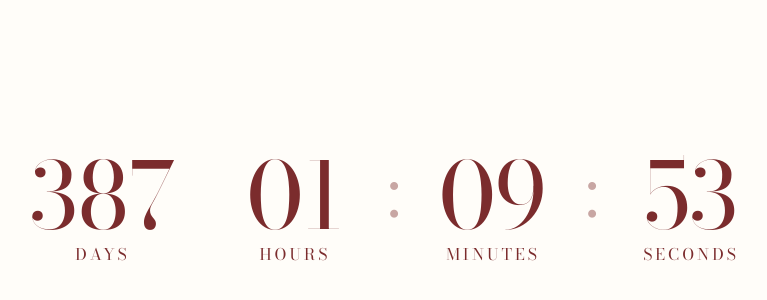
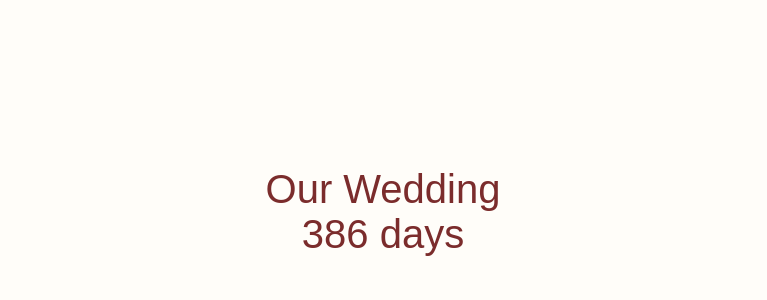
Before and after one commit to delvillr/weddingcountdown, a plain HTML site: page index.html in a window 1280 px wide. Shown: the part 188-488 px from the top of the page, without its empty margins (257-1024 px from the left). Drawn offline with nearby package versions, Linux system fonts and the light colour scheme.

Commit message:
Refactor HTML structure and countdown script

```diff
--- a/index.html
+++ b/index.html
@@ -1,196 +1,49 @@
 <!DOCTYPE html>
-<html lang="en">
+<html>
 <head>
-<meta charset="UTF-8">
   <meta name="viewport" content="width=device-width, initial-scale=1.0">
-
-<link rel="preconnect" href="https://fonts.googleapis.com">
-<link rel="preconnect" href="https://fonts.gstatic.com" crossorigin>
-
-<link href="https://fonts.googleapis.com/css2?family=Bodoni+Moda:wght@400&display=swap" rel="stylesheet">
-
   <style>
-
-*{
-    margin:0;
-    padding:0;
-    box-sizing:border-box;
+    body {
+      margin: 0;
+      height: 100vh;
+      display: flex;
+      justify-content: center;
+      align-items: center;
+      background: #fffdf9;
+      font-family: Arial, sans-serif;
+      color: #7b2c2c;
     }
 
-html,body{
-    width:100%;
-    height:100%;
+    .countdown {
+      text-align: center;
+      font-size: 40px;
+      font-weight: 300;
     }
-
-body{
-
-    background:#fffdf9;
-
-    display:flex;
-
-    justify-content:center;
-
-    align-items:center;
-
-    font-family:"Bodoni Moda", serif;
-
-}
-
-.countdown{
-
-    display:flex;
-
-    align-items:flex-start;
-
-    justify-content:center;
-
-}
-
-.unit{
-
-    width:165px;
-
-    text-align:center;
-
-}
-
-.days{
-
-    width:220px;
-
-}
-
-.number{
-
-    color:#7b2c2d;
-
-    font-size:92px;
-
-    line-height:.82;
-
-    font-weight:400;
-
-    font-variant-numeric: lining-nums;
-
-}
-
-.label{
-
-    margin-top:8px;
-
-    color:#7b2c2d;
-
-    font-size:16px;
-
-    letter-spacing:3px;
-
-    text-transform:uppercase;
-
-}
-
-.separator{
-
-    color:#c8a6a3;
-
-    font-size:66px;
-
-    line-height:1;
-
-    margin:2px 10px 0;
-
-}
-
-@media(max-width:900px){
-
-.countdown{
-
-    transform:scale(.72);
-
-}
-
-}
-
-@media(max-width:600px){
-
-.countdown{
-
-    transform:scale(.50);
-
-}
-
-}
-
   </style>
-
 </head>
 
 <body>
-
   <div class="countdown">
-
-    <div class="unit days">
-        <div class="number" id="days">000</div>
-        <div class="label">Days</div>
-    </div>
-
-    <div class="unit">
-        <div class="number" id="hours">00</div>
-        <div class="label">Hours</div>
-    </div>
-
-    <div class="separator">:</div>
-
-    <div class="unit">
-        <div class="number" id="minutes">00</div>
-        <div class="label">Minutes</div>
-    </div>
-
-    <div class="separator">:</div>
-
-    <div class="unit">
-        <div class="number" id="seconds">00</div>
-        <div class="label">Seconds</div>
-    </div>
-
+    Our Wedding<br>
+    <span id="timer"></span>
   </div>
 
   <script>
+    const weddingDate = new Date("July 24, 2027 00:00:00").getTime();
 
-const targetDate = new Date("2027-07-24T16:00:00");
+    const x = setInterval(function () {
+      const now = new Date().getTime();
+      const distance = weddingDate - now;
 
-function updateCountdown(){
+      const days = Math.floor(distance / (1000 * 60 * 60 * 24));
 
-    const now = new Date();
+      document.getElementById("timer").innerHTML = days + " days";
 
-    const diff = targetDate - now;
-
-    if(diff <= 0){
-
-        document.getElementById("days").textContent="0";
-        document.getElementById("hours").textContent="00";
-        document.getElementById("minutes").textContent="00";
-        document.getElementById("seconds").textContent="00";
-        return;
-
+      if (distance < 0) {
+        clearInterval(x);
+        document.getElementById("timer").innerHTML = "Today ❤️";
       }
-
-    const days=Math.floor(diff/(1000*60*60*24));
-    const hours=Math.floor((diff%(1000*60*60*24))/(1000*60*60));
-    const minutes=Math.floor((diff%(1000*60*60))/(1000*60));
-    const seconds=Math.floor((diff%(1000*60))/1000);
-
-    document.getElementById("days").textContent=days;
-    document.getElementById("hours").textContent=String(hours).padStart(2,"0");
-    document.getElementById("minutes").textContent=String(minutes).padStart(2,"0");
-    document.getElementById("seconds").textContent=String(seconds).padStart(2,"0");
-
-}
-
-updateCountdown();
-
-setInterval(updateCountdown,1000);
-
+    }, 1000);
   </script>
-
 </body>
 </html>
```
Lines whose indentation alone changed are shown as unchanged.
